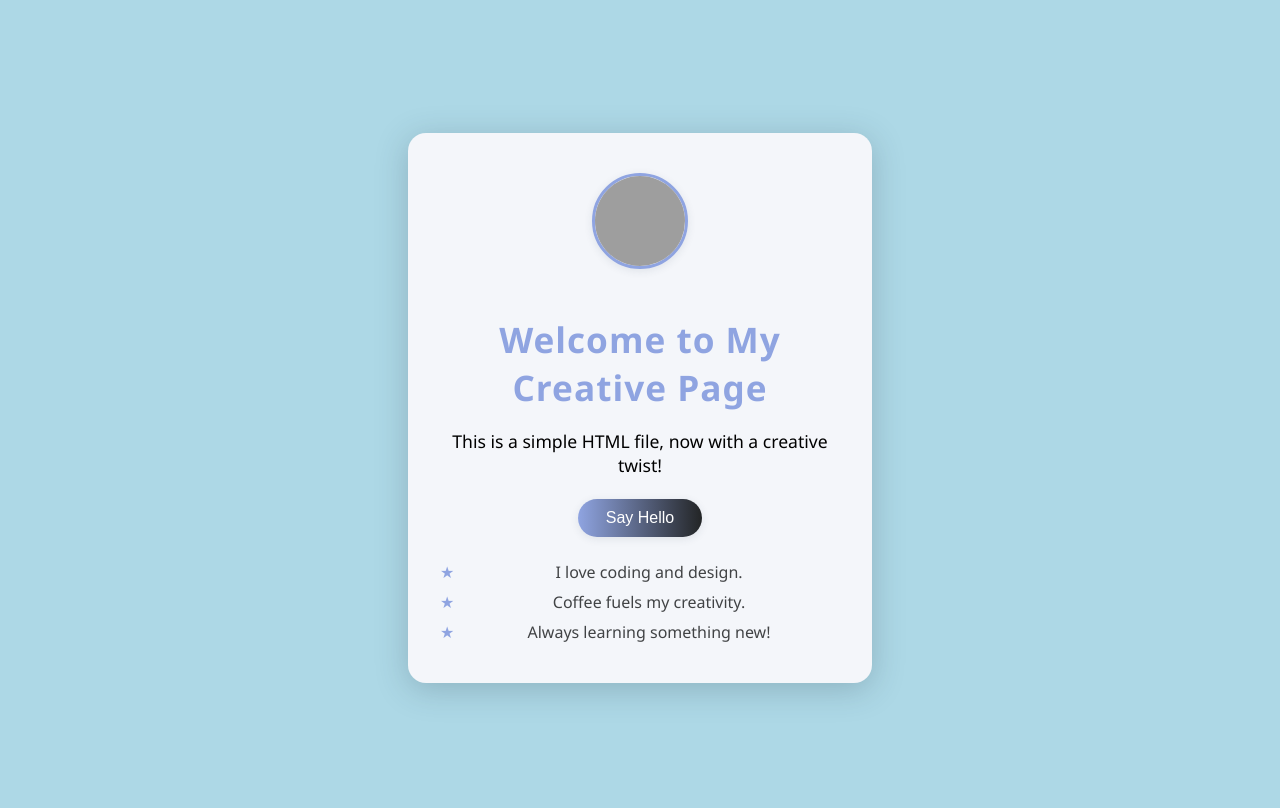
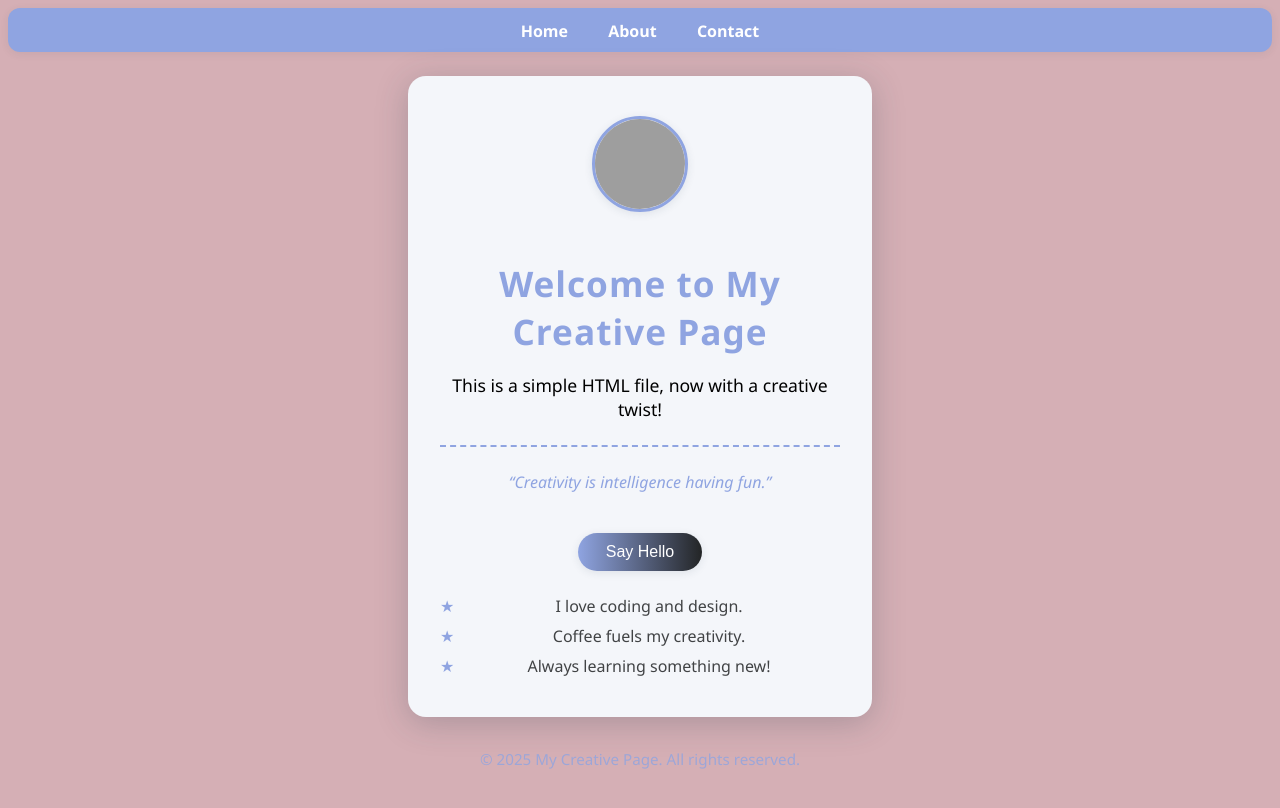
Before and after one commit to parishachanishankarshrestha/Git-Course-2, a plain HTML site: page index.html in a window 1280 px wide. Drawn offline with Linux system fonts and the light colour scheme; grey boxes are pictures that could not be loaded.

Commit message:
added more html tags

```diff
--- a/index.html
+++ b/index.html
@@ -5,6 +5,27 @@
     <meta name="viewport" content="width=device-width, initial-scale=1.0">
     <title>Simple Page</title>
     <style>
+
+        nav.main-nav {
+            width: 100%;
+            background: #8fa4e1;
+            padding: 12px 0 10px 0;
+            text-align: center;
+            margin-bottom: 24px;
+            border-radius: 12px;
+            box-shadow: 0 2px 8px rgba(44,62,80,0.08);
+        }
+        nav.main-nav a {
+            color: #fff;
+            text-decoration: none;
+            font-weight: bold;
+            margin: 0 18px;
+            transition: color 0.2s;
+        }
+        nav.main-nav a:hover {
+            color: #232526;
+        }
+
         .profile-img {
             width: 90px;
             height: 90px;
@@ -14,6 +35,7 @@
             border: 3px solid #8fa4e1;
             box-shadow: 0 2px 8px rgba(44, 62, 80, 0.10);
         }
+
         .btn {
             display: inline-block;
             margin-top: 22px;
@@ -31,6 +53,7 @@
             background: linear-gradient(90deg, #232526 0%, #8fa4e1 100%);
             transform: translateY(-2px) scale(1.04);
         }
+
         ul.fun-facts {
             list-style: none;
             padding: 0;
@@ -49,14 +72,17 @@
             position: absolute;
             left: 0;
         }
+
         body {
             font-family: 'Segoe UI', Arial, sans-serif;
-            background: lightblue;;
+            background: rgb(213, 175, 181);
             min-height: 100vh;
             display: flex;
+            flex-direction: column;
             align-items: center;
-            justify-content: center;
+            justify-content: flex-start;
         }
+
         .card {
             background: #f4f6fa;
             padding: 40px 32px 32px 32px;
@@ -66,17 +92,20 @@
             width: 100%;
             text-align: center;
         }
+        /* Heading */
         h1 {
             color: #8fa4e1;
             margin-bottom: 18px;
             font-size: 2.2rem;
             letter-spacing: 1px;
         }
+        /* Paragraph */
         p {
             color:black;
             font-size: 1.1rem;
             margin-bottom: 0;
         }
+        /* Responsive */
         @media (max-width: 500px) {
             .card {
                 padding: 24px 8px;
@@ -88,10 +117,20 @@
     </style>
 </head>
 <body>
+
+    <nav class="main-nav">
+        <a href="#">Home</a>
+        <a href="#">About</a>
+        <a href="#">Contact</a>
+    </nav>
+
+
     <div class="card">
         <img class="profile-img" src="https://api.dicebear.com/7.x/bottts/svg?seed=creative" alt="Cartoon Avatar">
         <h1>Welcome to My Creative Page</h1>
         <p>This is a simple HTML file, now with a creative twist!</p>
+        <hr style="margin:24px 0; border:0; border-top:2px dashed #8fa4e1;">
+        <blockquote style="font-style:italic;color:#8fa4e1;margin:0 0 18px 0;">“Creativity is intelligence having fun.”</blockquote>
         <button class="btn" onclick="alert('Thanks for visiting!')">Say Hello</button>
         <ul class="fun-facts">
             <li>I love coding and design.</li>
@@ -99,5 +138,10 @@
             <li>Always learning something new!</li>
         </ul>
     </div>
+
+
+    <footer style="width:100%;text-align:center;margin-top:32px;color:#8fa4e1;font-size:0.95rem;opacity:0.8;">
+        &copy; 2025 My Creative Page. All rights reserved.
+    </footer>
 </body>
 </html>
```
